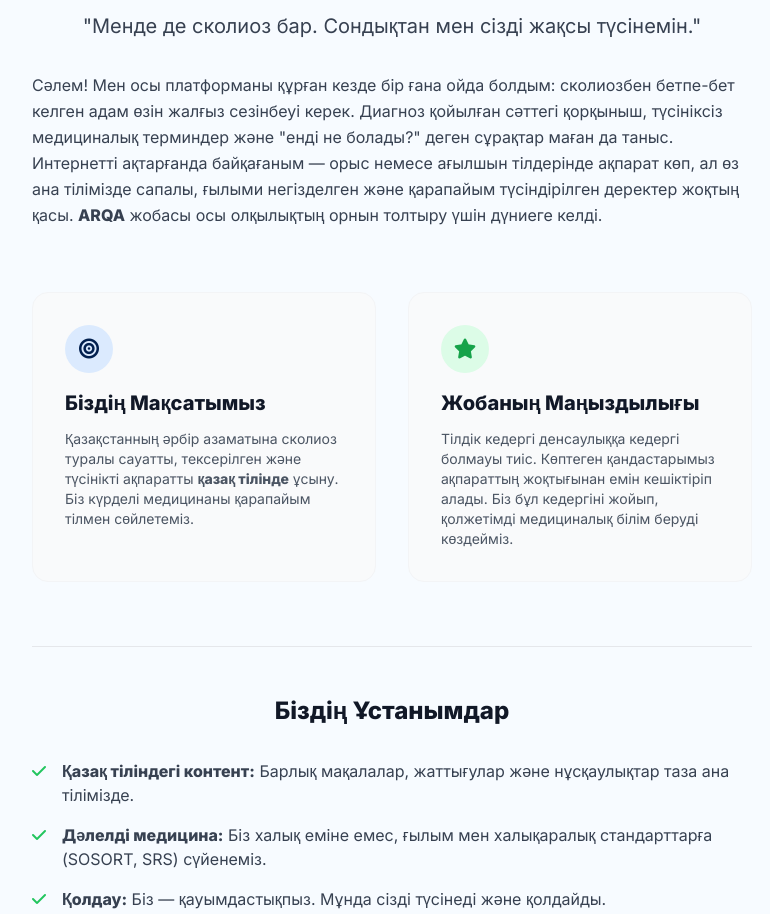
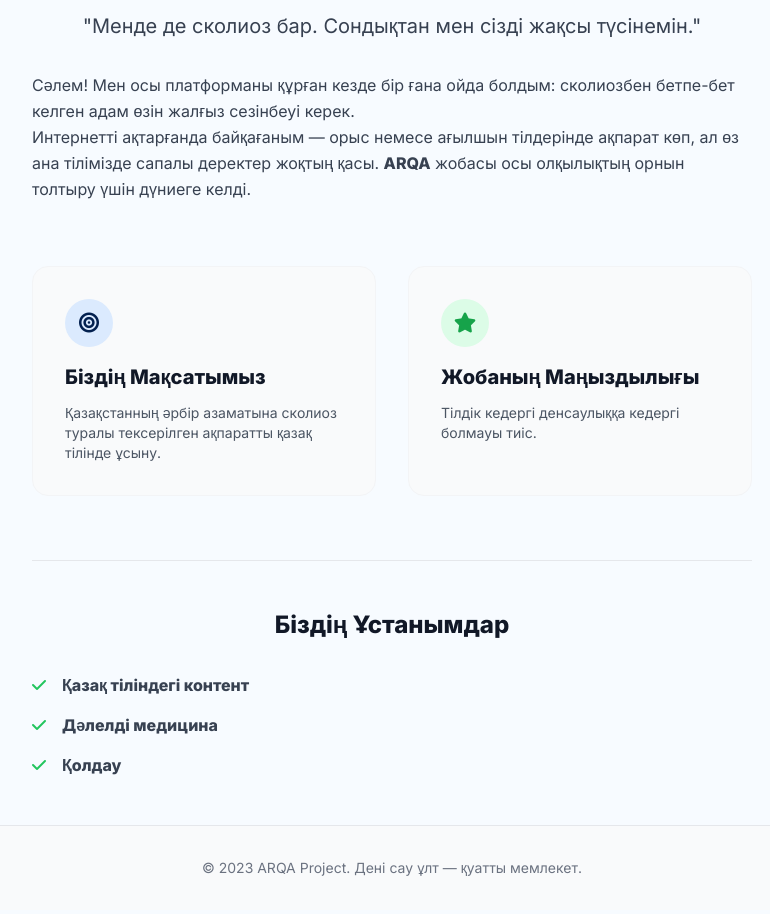
Before and after one commit to dddfewkl/scoliosis-d, a plain HTML site: page About.html in a window 1280 px wide. Shown: the part 340-1254 px from the top of the page, without its empty margins (248-1018 px from the left). Drawn offline with nearby package versions, Linux system fonts and the light colour scheme.

Commit message:
Refactor About.html for improved structure and readability

```diff
--- a/About.html
+++ b/About.html
@@ -4,11 +4,9 @@
     <meta charset="UTF-8">
     <meta name="viewport" content="width=device-width, initial-scale=1.0">
     <title>Біз жайлы | ARQA</title>
-    <!-- Tailwind CSS -->
+
     <script src="https://cdn.tailwindcss.com"></script>
-    <!-- Font Awesome -->
     <link rel="stylesheet" href="https://cdnjs.cloudflare.com/ajax/libs/font-awesome/6.5.1/css/all.min.css"/>
-    <!-- Google Fonts -->
     <link href="https://fonts.googleapis.com/css2?family=Inter:wght@300;400;600;800&display=swap" rel="stylesheet">
 
     <style>
@@ -146,18 +144,32 @@
             visibility: visible;
         }
 
-        /* Small utility for content animation */
         .fade-in { animation: fadeIn 0.6s ease-in-out; }
-        @keyframes fadeIn { from { opacity: 0; transform: translateY(10px); } to { opacity: 1; transform: translateY(0); } }
+
+        @keyframes fadeIn {
+            from { opacity: 0; transform: translateY(10px); }
+            to { opacity: 1; transform: translateY(0); }
+        }
 
         @media (max-width: 768px) {
             .site-nav { flex-direction: column; height: auto; padding: 15px; }
             .nav-panel { flex-direction: column; width: 100%; gap: 10px; margin-top: 15px; }
-            .submenu, .submenu-right { position: static; box-shadow: none; padding-left: 20px; display: none; }
-            .has-sub:hover .submenu { display: block; opacity: 1; visibility: visible; transform: none; }
+            .submenu, .submenu-right {
+                position: static;
+                box-shadow: none;
+                padding-left: 20px;
+                display: none;
+            }
+            .has-sub:hover .submenu {
+                display: block;
+                opacity: 1;
+                visibility: visible;
+                transform: none;
+            }
         }
     </style>
 </head>
+
 <body class="min-h-screen flex flex-col">
 
 <header>
@@ -201,27 +213,25 @@
 
 <main class="flex-grow max-w-3xl mx-auto px-6 py-12 fade-in">
 
-        <!-- Logo Section -->
     <div class="text-center mb-12">
         <img src="arqa.png" alt="ARQA Logo" class="h-24 w-auto mx-auto mb-6">
         <h1 class="text-3xl font-extrabold text-gray-900 mb-4">ARQA жобасы</h1>
         <div class="w-16 h-1 bg-[#02204f] mx-auto rounded"></div>
     </div>
 
-        <!-- Founder's Story -->
     <div class="prose prose-lg text-gray-700 mx-auto mb-16 leading-relaxed">
         <p class="font-medium text-xl text-center mb-8">
             "Менде де сколиоз бар. Сондықтан мен сізді жақсы түсінемін."
         </p>
         <p>
-                Сәлем! Мен осы платформаны құрған кезде бір ғана ойда болдым: сколиозбен бетпе-бет келген адам өзін жалғыз сезінбеуі керек. Диагноз қойылған сәттегі қорқыныш, түсініксіз медициналық терминдер және "енді не болады?" деген сұрақтар маған да таныс.
+            Сәлем! Мен осы платформаны құрған кезде бір ғана ойда болдым: сколиозбен бетпе-бет келген адам өзін жалғыз сезінбеуі керек.
         </p>
         <p>
-                Интернетті ақтарғанда байқағаным — орыс немесе ағылшын тілдерінде ақпарат көп, ал өз ана тілімізде сапалы, ғылыми негізделген және қарапайым түсіндірілген деректер жоқтың қасы. <strong>ARQA</strong> жобасы осы олқылықтың орнын толтыру үшін дүниеге келді.
+            Интернетті ақтарғанда байқағаным — орыс немесе ағылшын тілдерінде ақпарат көп, ал өз ана тілімізде сапалы деректер жоқтың қасы.
+            <strong>ARQA</strong> жобасы осы олқылықтың орнын толтыру үшін дүниеге келді.
         </p>
     </div>
 
-        <!-- Mission & Goals -->
     <div class="grid md:grid-cols-2 gap-8 mb-16">
         <div class="bg-gray-50 p-8 rounded-2xl border border-gray-100">
             <div class="w-12 h-12 bg-blue-100 rounded-full flex items-center justify-center text-[#02204f] mb-4">
@@ -229,7 +239,7 @@
             </div>
             <h3 class="text-xl font-bold text-gray-900 mb-3">Біздің Мақсатымыз</h3>
             <p class="text-gray-600 text-sm">
-                    Қазақстанның әрбір азаматына сколиоз туралы сауатты, тексерілген және түсінікті ақпаратты <strong>қазақ тілінде</strong> ұсыну. Біз күрделі медицинаны қарапайым тілмен сөйлетеміз.
+                Қазақстанның әрбір азаматына сколиоз туралы тексерілген ақпаратты қазақ тілінде ұсыну.
             </p>
         </div>
 
@@ -239,33 +249,31 @@
             </div>
             <h3 class="text-xl font-bold text-gray-900 mb-3">Жобаның Маңыздылығы</h3>
             <p class="text-gray-600 text-sm">
-                    Тілдік кедергі денсаулыққа кедергі болмауы тиіс. Көптеген қандастарымыз ақпараттың жоқтығынан емін кешіктіріп алады. Біз бұл кедергіні жойып, қолжетімді медициналық білім беруді көздейміз.
+                Тілдік кедергі денсаулыққа кедергі болмауы тиіс.
             </p>
         </div>
     </div>
 
-        <!-- Values List -->
     <div class="border-t border-gray-200 pt-12">
         <h3 class="text-2xl font-bold text-center text-gray-900 mb-8">Біздің Ұстанымдар</h3>
         <ul class="space-y-4">
             <li class="flex items-start">
                 <i class="fa-solid fa-check text-green-500 mt-1 mr-4"></i>
-                    <span class="text-gray-700"><strong>Қазақ тіліндегі контент:</strong> Барлық мақалалар, жаттығулар және нұсқаулықтар таза ана тілімізде.</span>
+                <span class="text-gray-700"><strong>Қазақ тіліндегі контент</strong></span>
             </li>
             <li class="flex items-start">
                 <i class="fa-solid fa-check text-green-500 mt-1 mr-4"></i>
-                    <span class="text-gray-700"><strong>Дәлелді медицина:</strong> Біз халық еміне емес, ғылым мен халықаралық стандарттарға (SOSORT, SRS) сүйенеміз.</span>
+                <span class="text-gray-700"><strong>Дәлелді медицина</strong></span>
             </li>
             <li class="flex items-start">
                 <i class="fa-solid fa-check text-green-500 mt-1 mr-4"></i>
-                    <span class="text-gray-700"><strong>Қолдау:</strong> Біз — қауымдастықпыз. Мұнда сізді түсінеді және қолдайды.</span>
+                <span class="text-gray-700"><strong>Қолдау</strong></span>
             </li>
         </ul>
     </div>
 
 </main>
 
-    <!-- Footer -->
 <footer class="bg-gray-50 border-t py-8 mt-auto">
     <div class="text-center text-gray-500 text-sm">
         <p>&copy; 2023 ARQA Project. Дені сау ұлт — қуатты мемлекет.</p>
```
Lines whose indentation alone changed are shown as unchanged.
